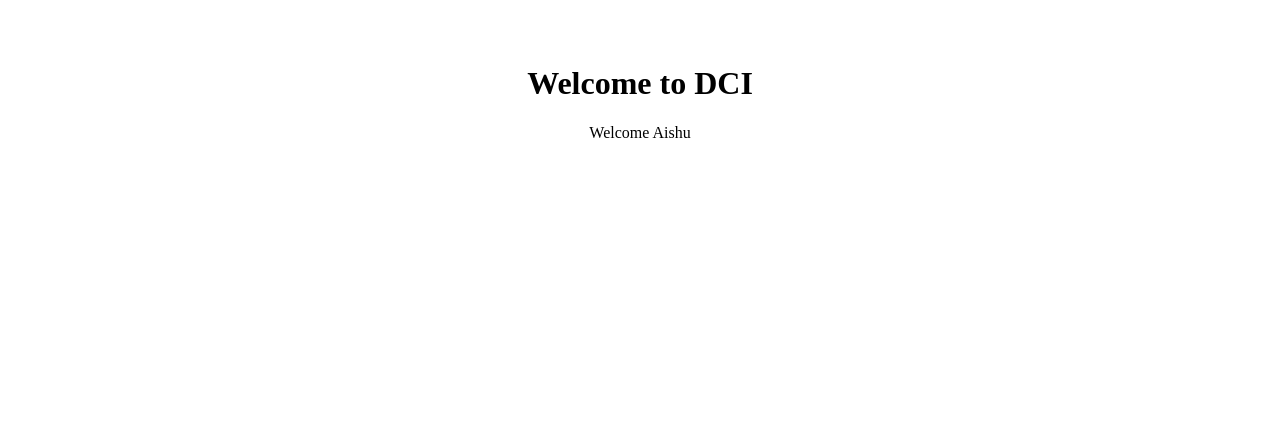
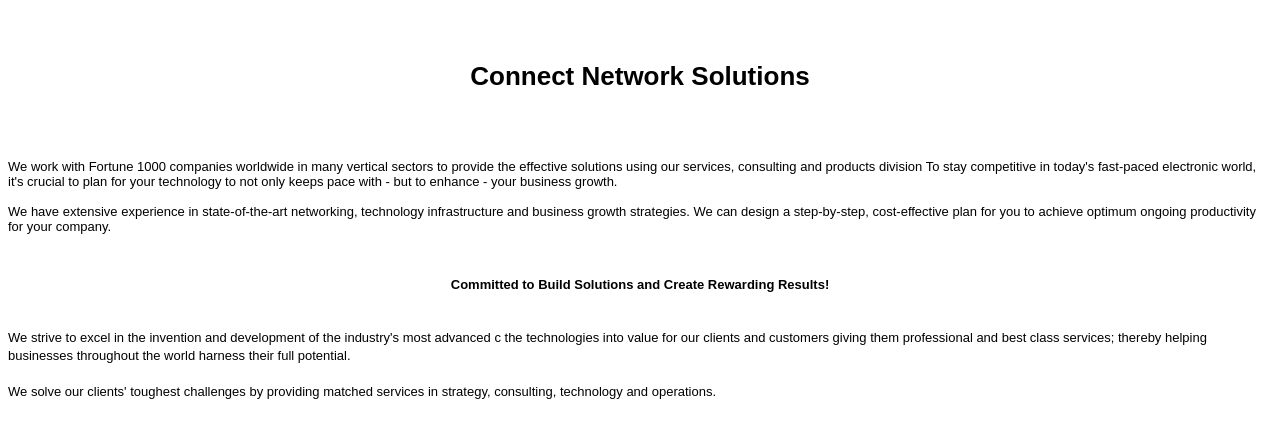
Before and after one commit to satishsswamy/dci, a plain HTML site: page WebContent/index.html in a window 1280 px wide. Drawn offline with Linux system fonts and the light colour scheme.

Commit message:
content added

```diff
--- a/WebContent/index.html
+++ b/WebContent/index.html
@@ -2,15 +2,27 @@
 <html>
 <head>
 <meta charset="ISO-8859-1">
-<title>DCI::Solutions</title>
+<title>CNS::Connect Network Solutions</title>
 </head>
 <body>
 <br><br>
 <center>
-
-<h1>Welcome to DCI</h1>
+<font face=arial size=2>
+<h1>Connect Network Solutions</h1>
+</center>
+<br><br>
 <p>
-Welcome Aishu
-</center>
+We work with Fortune 1000 companies worldwide in many vertical sectors to provide the effective solutions using our services, consulting and products division
+To stay competitive in today's fast-paced electronic world, it's crucial to plan for your technology to not only keeps pace with - but to enhance - your business growth.
+<br><br>
+We have extensive experience in state-of-the-art networking, technology infrastructure and business growth strategies. We can design a step-by-step, cost-effective plan for you to achieve optimum ongoing productivity for your company.
+<b><center><br><br>
+Committed to Build Solutions and Create Rewarding Results!
+</center></b><br><br>
+We strive to excel in the invention and development of the industry's most advanced c the technologies into value for our clients and customers giving them professional and best class services; thereby helping businesses throughout the world harness their full potential.
+<br><br>
+We solve our clients' toughest challenges by providing matched services in strategy, consulting, technology and operations.
+<br>
+</font>
 </body>
 </html>
```
Also changed, not shown: 1 other file.
